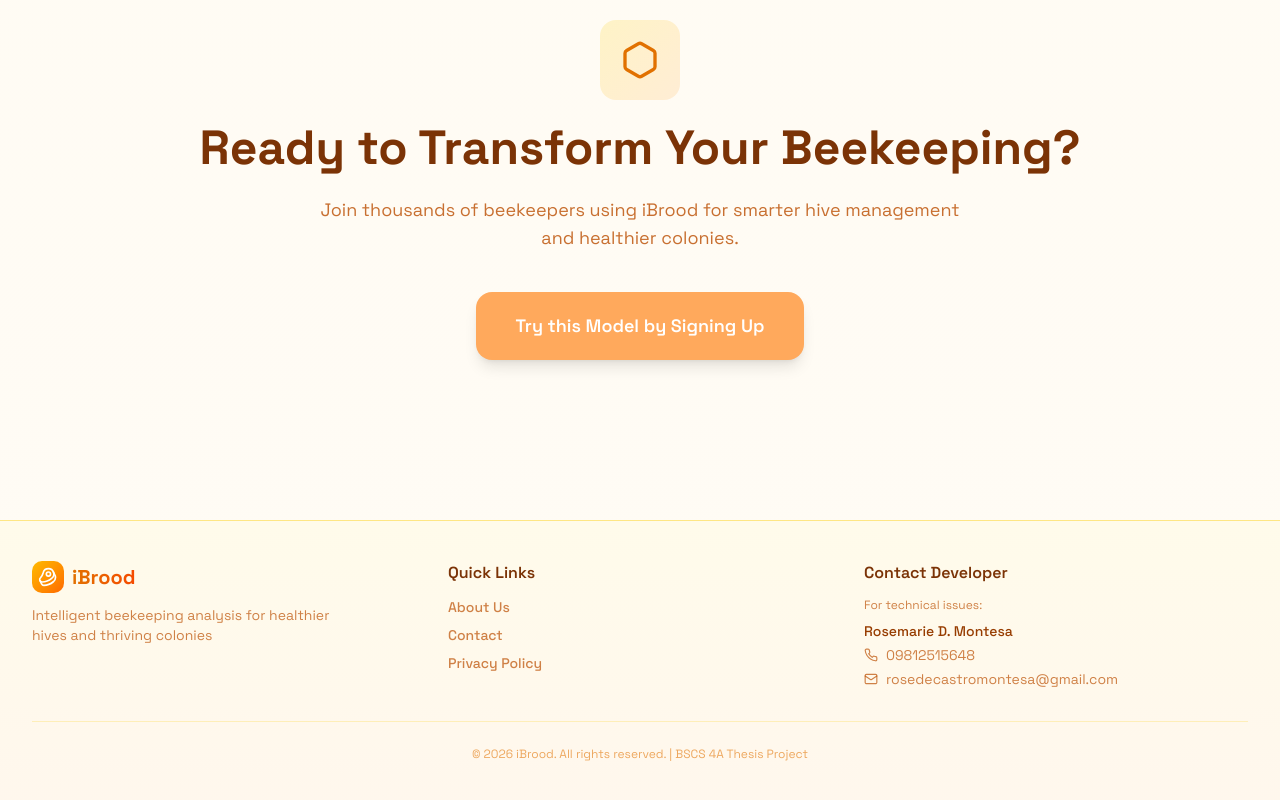
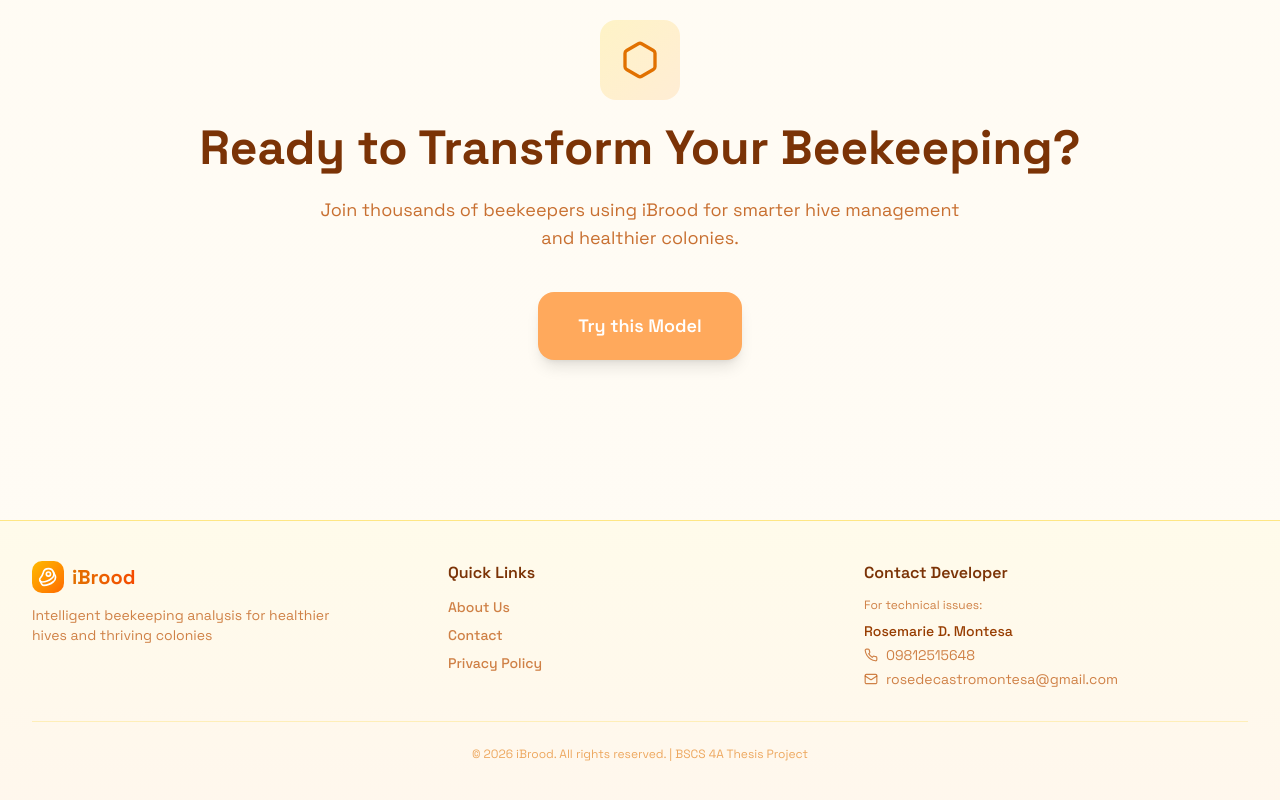
Before and after one commit to rozumary/iBrood, a Next.js app: page / in a window 1280 px wide. Shown: the part 2111-2911 px from the top of the page. Built offline with nearby package versions, Linux system fonts and the light colour scheme.

Commit message:
Update button text

```diff
--- a/app/page.tsx
+++ b/app/page.tsx
@@ -147,7 +147,7 @@ export default function LandingPage() {
             Join thousands of beekeepers using iBrood for smarter hive management and healthier colonies.
           </p>
           <Link href="/signup" className="inline-flex items-center gap-2 px-8 sm:px-10 py-4 sm:py-5 bg-[#FFA95C] text-white rounded-2xl font-semibold hover:bg-[#ff9b40] transition-all duration-300 text-base sm:text-lg shadow-lg hover:shadow-xl hover:-translate-y-1">
-            Try this Model by Signing Up
+            Try this Model
           </Link>
         </section>
       </main>
--- a/package.json
+++ b/package.json
@@ -46,7 +46,7 @@
     "embla-carousel-react": "8.5.1",
     "input-otp": "1.4.1",
     "lucide-react": "^0.454.0",
-    "next": "16.0.3",
+    "next": "^16.1.3",
     "next-themes": "^0.4.6",
     "react": "19.2.0",
     "react-day-picker": "9.8.0",
```
Also changed, not shown: 1 other file (tests, documents, lock files or other folders).
